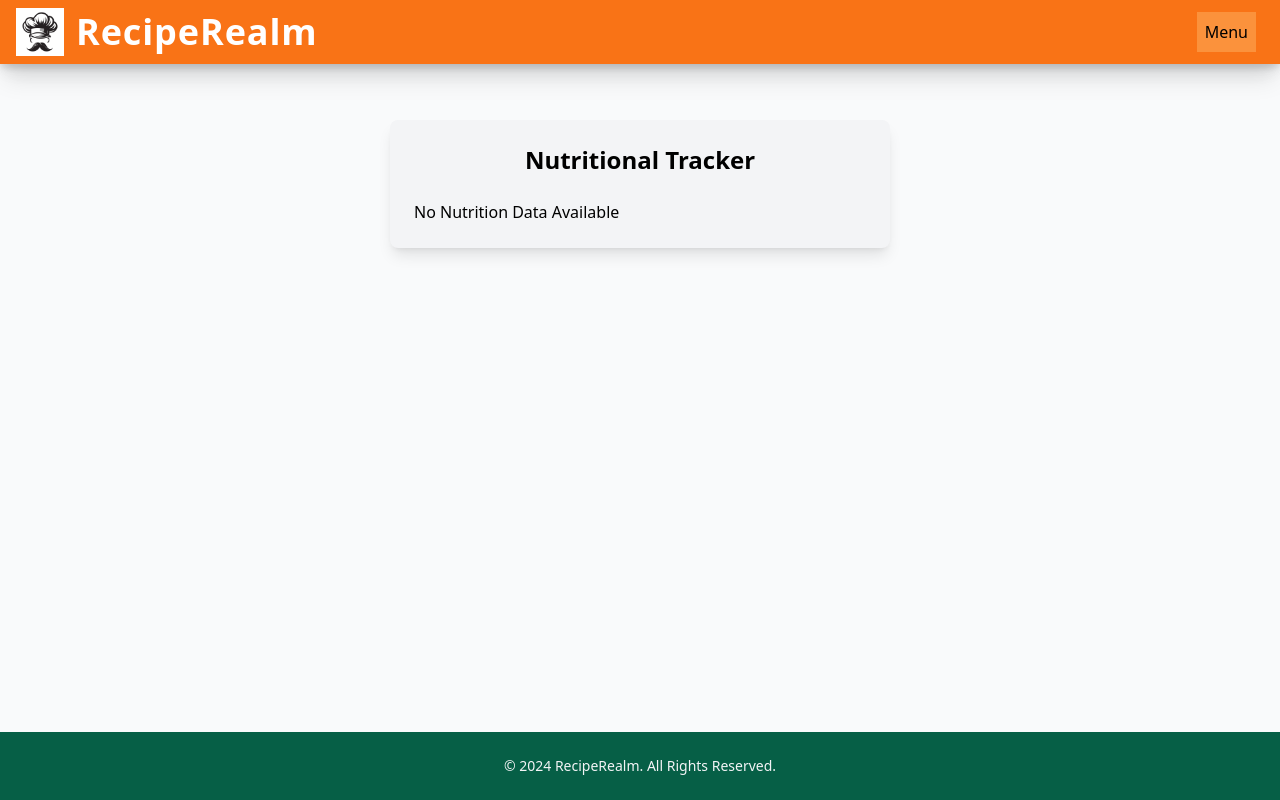
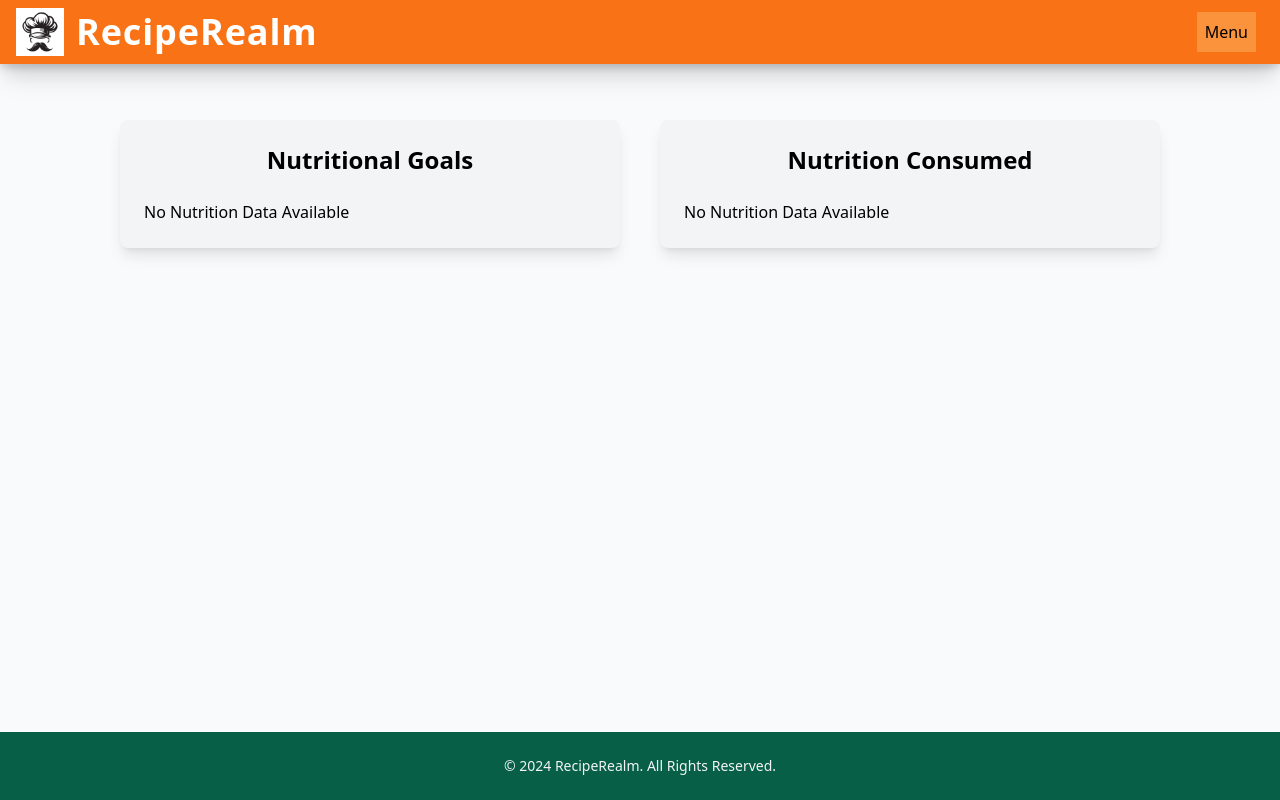
Before and after one commit to BHAV0207/Recipe-Realm, a React (Vite) app in the folder recipe/: page /nutritionStatus in a window 1280 px wide. Built offline with nearby package versions, Linux system fonts and the light colour scheme.

Commit message:
nutrition tracking about to be completed

```diff
--- a/recipe/src/Components/NeuritionlFacts.jsx
+++ b/recipe/src/Components/NeuritionlFacts.jsx
@@ -1,19 +1,40 @@
 import React from "react";
 
-function NeuritionlFacts({ recipeTitle, factRecipeDetails , setNeutriFactsStatus}) {
-  console.log(factRecipeDetails);
+function NeuritionlFacts({
+  recipeTitle,
+  factRecipeDetails,
+  setNeutriFactsStatus,
+  nutritionlValues,
+  setNutritionlValues,
+}) {
+  const extractNumber = (str) => {
+    const match = str.match(/(\d+(\.\d+)?)/);
+    return match ? parseFloat(match[0]) : 0;
+  };
 
-
-  const sugarNutrient = factRecipeDetails?.nutrients?.find(nutrient => nutrient.name === "Sugar");
+  const sugarNutrient = factRecipeDetails?.nutrients?.find(
+    (nutrient) => nutrient.name === "Sugar"
+  );
   const sugarAmount = sugarNutrient ? sugarNutrient.amount : "Not available";
-
 
   const handleClick = () => {
     setNeutriFactsStatus(false);
-  }
+    setNutritionlValues({
+      Calories:
+        nutritionlValues.Calories + extractNumber(factRecipeDetails.calories),
+      Fats: nutritionlValues.Fats + extractNumber(factRecipeDetails.fat),
+      Carbohydrates:
+        nutritionlValues.Carbohydrates + extractNumber(factRecipeDetails.carbs),
+      Sugar: nutritionlValues.Sugar + sugarAmount,
+      Proteins:
+        nutritionlValues.Proteins + extractNumber(factRecipeDetails.protein),
+    });
+  };
+
+
+
   return (
     <div className="w-[400px] h-[500px] bg-white rounded-lg shadow-lg p-6 overflow-auto">
-
       <h1 className="text-2xl font-semibold text-center mb-4">{recipeTitle}</h1>
 
       <div className="space-y-5 space-x-6">
@@ -40,8 +61,10 @@ function NeuritionlFacts({ recipeTitle, factRecipeDetails , setNeutriFactsStatus
       </div>
 
       <div className="mt-6 flex justify-center">
-        <button className="bg-orange-400 text-white py-2 px-6 rounded-lg hover:bg-orange-500 transition duration-300"
-        onClick={handleClick}>
+        <button
+          className="bg-orange-400 text-white py-2 px-6 rounded-lg hover:bg-orange-500 transition duration-300"
+          onClick={handleClick}
+        >
           Add
         </button>
       </div>
--- a/recipe/src/Components/NutritionStatus.jsx
+++ b/recipe/src/Components/NutritionStatus.jsx
@@ -4,11 +4,14 @@ import { useLocation } from "react-router-dom";
 function NutritionStatus() {
   const location = useLocation();
   const nutritionParameters = location.state?.nutritionParameters;
+  const nutritionlValues = location.state?.nutritionlValues;
 
   return (
-    <div className="flex justify-center mt-10">
+    <div className="flex justify-center space-x-10 mt-10">
       <div className="w-[500px] bg-gray-100 rounded-lg shadow-lg p-6 flex flex-col items-center space-y-6">
-        <div className="text-2xl font-extrabold text-center">Nutritional Tracker</div>
+        <div className="text-2xl font-extrabold text-center">
+          Nutritional Goals
+        </div>
         <div className="w-full space-y-4">
           {nutritionParameters
             ? Object.entries(nutritionParameters).map(([key, value], index) => (
@@ -33,6 +36,34 @@ function NutritionStatus() {
             : "No Nutrition Data Available"}
         </div>
       </div>
+      <div className="w-[500px] bg-gray-100 rounded-lg shadow-lg p-6 flex flex-col items-center space-y-6">
+        <div className="text-2xl font-extrabold text-center">
+          Nutrition Consumed
+        </div>
+        <div className="w-full space-y-4">
+          {nutritionlValues
+            ? Object.entries(nutritionlValues).map(([key, value], index) => (
+                <div key={index} className="flex flex-col space-y-2">
+                  <label
+                    htmlFor={key.toLowerCase()}
+                    className="text-lg font-semibold text-gray-700"
+                  >
+                    {key}
+                  </label>
+                  <div className="w-full bg-gray-300 h-6 rounded-full relative">
+                    <div
+                      className="bg-green-500 h-full rounded-full"
+                      style={{ width: `${Math.min(value, 100)}%` }}
+                    ></div>
+                    <span className="absolute left-1/2 transform -translate-x-1/2 top-0 text-sm text-white font-semibold">
+                      {value} {key== "Calories" ? "cal" : "g"}
+                    </span>
+                  </div>
+                </div>
+              ))
+            : "No Nutrition Data Available"}
+        </div>
+      </div>
     </div>
   );
 }
--- a/recipe/src/Components/NutritionTracking.jsx
+++ b/recipe/src/Components/NutritionTracking.jsx
@@ -10,7 +10,6 @@ function NutritionTracking() {
   const [search, setSearch] = useState(false);
 
   const [nutritionState, setNutritionState] = useState(false);
-  const [viewStatusEnabled, setViewStatusEnabled] = useState(false);
   const [nutritionParameters, setNutritionParameters] = useState({
     Calories: "No Limit Set",
     Fats: "No Limit Set",
@@ -18,6 +17,14 @@ function NutritionTracking() {
     Sugar: "No Limit Set",
     Proteins: "No Limit Set",
   });
+
+  const [nutritionlValues , setNutritionlValues] = useState({
+    Calories : 0,
+    Fats : 0,
+    Carbohydrates : 0,
+    Sugar : 0,
+    Proteins : 0
+  })
 
   let [neutriFactsStatus, setNeutriFactsStatus] = useState(false);
   let [targetRecipieId, setTargetRecipieId] = useState("");
@@ -67,15 +74,9 @@ function NutritionTracking() {
         >
           SetGoal
         </button>
-        <Link to={"/nutritionStatus"} state={{ nutritionParameters }}>
-          <button
-            className={`absolute left-[-420px] p-1 rounded top-2.5 ${
-              viewStatusEnabled
-                ? "bg-orange-400 cursor-pointer"
-                : "bg-gray-400 cursor-not-allowed"
-            }`}
-            disabled={!viewStatusEnabled}
-          >
+
+        <Link to={"/nutritionStatus"} state={{ nutritionParameters  , nutritionlValues}}>
+          <button className="absolute left-[-420px] p-1 rounded top-2.5 bg-orange-400 cursor-pointer">
             View Status
           </button>
         </Link>
@@ -132,7 +133,6 @@ function NutritionTracking() {
               nutritionParameters={nutritionParameters}
               setNutritionParameters={setNutritionParameters}
               setNutritionState={setNutritionState}
-              setViewStatusEnabled={setViewStatusEnabled}
             ></NutritionValues>
           </div>
         </div>
@@ -151,6 +151,8 @@ function NutritionTracking() {
               recipeTitle={recipeTitle}
               factRecipeDetails={factRecipeDetails}
               setNeutriFactsStatus={setNeutriFactsStatus}
+              nutritionlValues={nutritionlValues}
+              setNutritionlValues={setNutritionlValues}
             ></NeuritionlFacts>
           </div>
         </div>
--- a/recipe/src/Components/NutritionValues.jsx
+++ b/recipe/src/Components/NutritionValues.jsx
@@ -4,10 +4,8 @@ function NutritionValues({
   nutritionParameters,
   setNutritionParameters,
   setNutritionState,
-  setViewStatusEnabled,
 }) {
   const handleApplyButton = () => {
-    setViewStatusEnabled(true);
     setNutritionState(false);
   };
 
```
